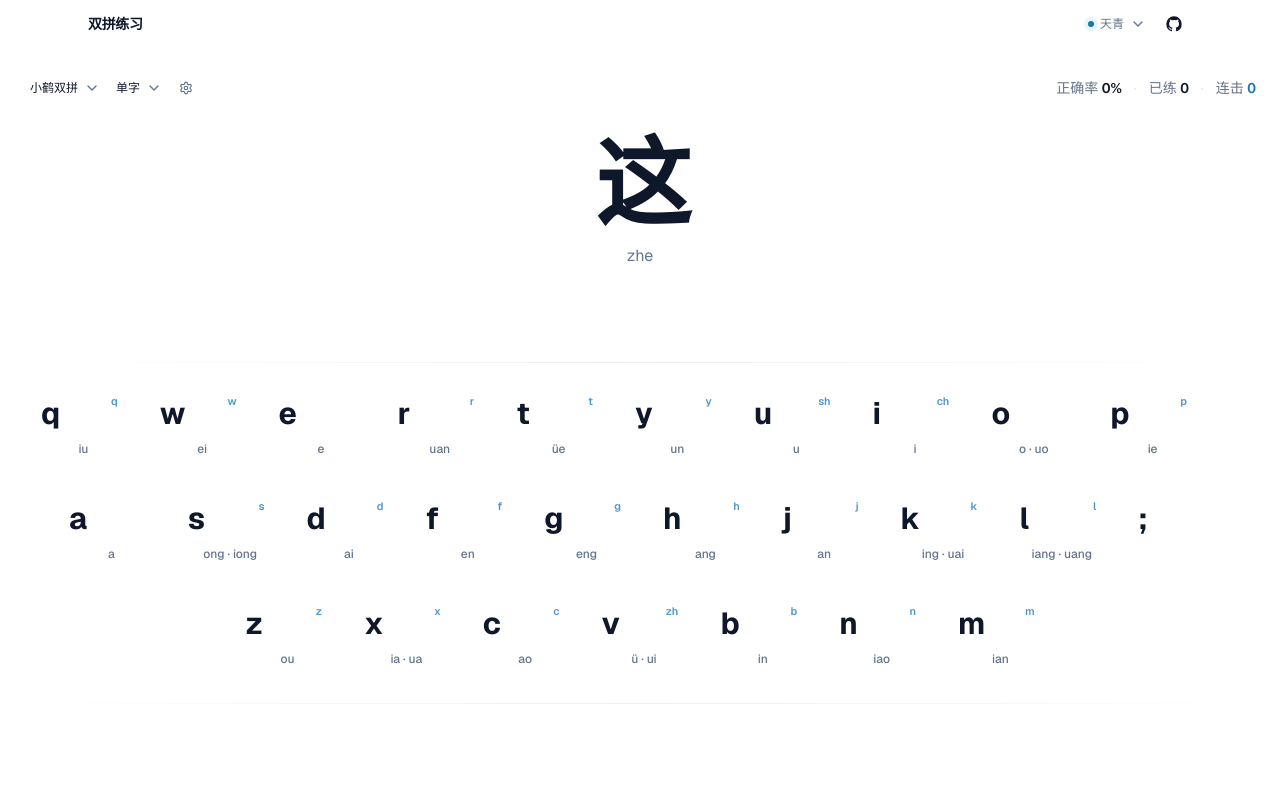
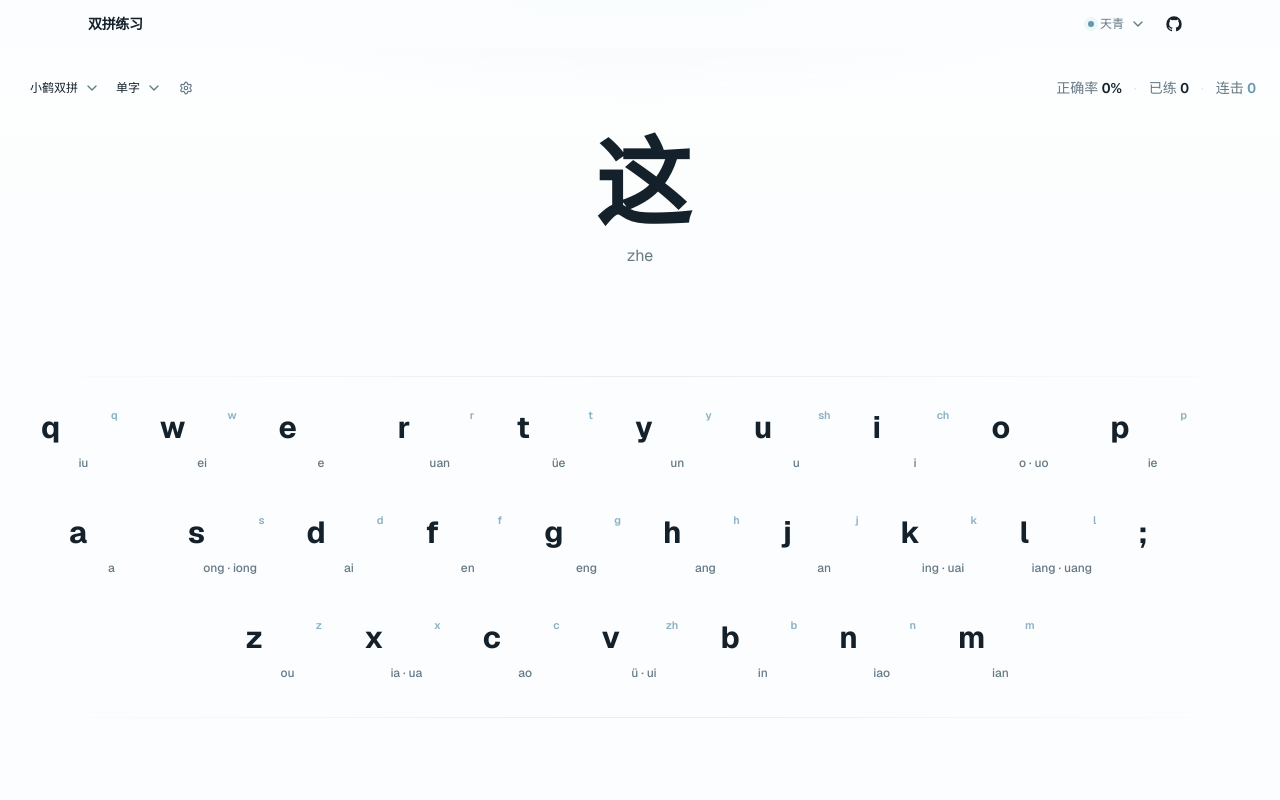
Before and after one commit to sharebravery/shuangpin-practice, a Next.js app: page / in a window 1280 px wide. Shown: the top 800 px of the page. Built offline with nearby package versions, Linux system fonts and the light colour scheme.

Commit message:
style: make ceramic material the theme foundation

```diff
--- a/src/app/globals.css
+++ b/src/app/globals.css
@@ -48,141 +48,159 @@
   --radius-4xl: calc(var(--radius) * 2.6);
 }
 
+/*
+ * 三套主题共用同一套结构，只改变材质气质：
+ * 天青 = 白瓷与天青釉；朱砂 = 宣纸与印色；玄青 = 深青夜色与黑釉。
+ * “陶瓷”主要通过冷暖白、微弱釉面高光、边缘反射和空间光表达，避免拟物化。
+ */
 :root,
 .clean {
-  --background: #ffffff;
-  --foreground: #0f172a;
+  --background: #fbfdfe;
+  --foreground: #14212b;
   --card: #ffffff;
-  --card-foreground: #0f172a;
+  --card-foreground: #14212b;
   --popover: #ffffff;
-  --popover-foreground: #0f172a;
-  --primary: #1677b3;
+  --popover-foreground: #14212b;
+  --primary: #6697ad;
   --primary-foreground: #ffffff;
-  --secondary: #eaf5fb;
-  --secondary-foreground: #0f172a;
-  --muted: #f1f5f9;
-  --muted-foreground: #64748b;
-  --accent: #eaf5fb;
-  --accent-foreground: #0f172a;
-  --destructive: #e5484d;
-  --border: #e2e8f0;
-  --input: #e2e8f0;
-  --ring: #1677b3;
-  --chart-1: #1677b3;
-  --chart-2: #64748b;
-  --chart-3: #94a3b8;
-  --chart-4: #475569;
-  --chart-5: #cbd5e1;
+  --secondary: #edf6f8;
+  --secondary-foreground: #14212b;
+  --muted: #f2f7f8;
+  --muted-foreground: #657985;
+  --accent: #edf6f8;
+  --accent-foreground: #14212b;
+  --destructive: #c95a61;
+  --border: #dce7eb;
+  --input: #dce7eb;
+  --ring: #6697ad;
+  --chart-1: #6697ad;
+  --chart-2: #657985;
+  --chart-3: #9db3bc;
+  --chart-4: #496775;
+  --chart-5: #cbdadf;
   --radius: 0.55rem;
-  --sidebar: #f8fafc;
-  --sidebar-foreground: #0f172a;
-  --sidebar-primary: #1677b3;
+  --sidebar: #f5fafb;
+  --sidebar-foreground: #14212b;
+  --sidebar-primary: #6697ad;
   --sidebar-primary-foreground: #ffffff;
-  --sidebar-accent: #eaf5fb;
-  --sidebar-accent-foreground: #0f172a;
-  --sidebar-border: #e2e8f0;
-  --sidebar-ring: #1677b3;
-  --brand: #1677b3;
-  --brand-strong: #0e6390;
-  --brand-soft: #eaf5fb;
-  --correct: #1677b3;
-  --correct-soft: #eaf5fb;
-  --error: #e5484d;
+  --sidebar-accent: #edf6f8;
+  --sidebar-accent-foreground: #14212b;
+  --sidebar-border: #dce7eb;
+  --sidebar-ring: #6697ad;
+  --brand: #6697ad;
+  --brand-strong: #47788f;
+  --brand-soft: #edf6f8;
+  --correct: #6697ad;
+  --correct-soft: #edf6f8;
+  --error: #c95a61;
   --error-soft: #fff1f2;
-  --surface: #f8fafc;
-  --key: #f8fafc;
-  --key-hover: #f1f5f9;
-  --key-shadow: #cbd5e1;
+  --surface: #f5fafb;
+  --key: #fdfefe;
+  --key-hover: #f4f9fa;
+  --key-shadow: #ccdce2;
+  --canvas-glow: rgba(112, 165, 185, 0.14);
+  --canvas-sheen: rgba(255, 255, 255, 0.72);
+  --ceramic-highlight: rgba(255, 255, 255, 0.92);
+  --ceramic-rim: rgba(255, 255, 255, 0.82);
 }
 
 .ink {
-  --background: #fffdf8;
-  --foreground: #202124;
-  --card: #fffdf8;
-  --card-foreground: #202124;
-  --popover: #fffdf8;
-  --popover-foreground: #202124;
-  --primary: #b93a2f;
+  --background: #fffaf3;
+  --foreground: #2b2824;
+  --card: #fffdf9;
+  --card-foreground: #2b2824;
+  --popover: #fffdf9;
+  --popover-foreground: #2b2824;
+  --primary: #b64b3d;
   --primary-foreground: #ffffff;
-  --secondary: #fff1ee;
-  --secondary-foreground: #202124;
-  --muted: #f7f3ed;
-  --muted-foreground: #706b65;
-  --accent: #fff1ee;
-  --accent-foreground: #202124;
-  --destructive: #cf3038;
-  --border: #e7e0d7;
-  --input: #e7e0d7;
-  --ring: #b93a2f;
-  --chart-1: #b93a2f;
-  --chart-2: #706b65;
-  --chart-3: #aaa198;
-  --chart-4: #4d4945;
-  --chart-5: #d9d1c7;
-  --sidebar: #faf7f2;
-  --sidebar-foreground: #202124;
-  --sidebar-primary: #b93a2f;
+  --secondary: #faeee7;
+  --secondary-foreground: #2b2824;
+  --muted: #f5efe7;
+  --muted-foreground: #746b63;
+  --accent: #faeee7;
+  --accent-foreground: #2b2824;
+  --destructive: #913b36;
+  --border: #e6dacf;
+  --input: #e6dacf;
+  --ring: #b64b3d;
+  --chart-1: #b64b3d;
+  --chart-2: #746b63;
+  --chart-3: #aa9b8e;
+  --chart-4: #544b44;
+  --chart-5: #dbcec2;
+  --sidebar: #faf4ec;
+  --sidebar-foreground: #2b2824;
+  --sidebar-primary: #b64b3d;
   --sidebar-primary-foreground: #ffffff;
-  --sidebar-accent: #fff1ee;
-  --sidebar-accent-foreground: #202124;
-  --sidebar-border: #e7e0d7;
-  --sidebar-ring: #b93a2f;
-  --brand: #b93a2f;
-  --brand-strong: #962d25;
-  --brand-soft: #fff1ee;
-  --correct: #b93a2f;
-  --correct-soft: #fff1ee;
-  --error: #cf3038;
-  --error-soft: #fff0f1;
-  --surface: #faf7f2;
-  --key: #fffefa;
-  --key-hover: #faf5ee;
-  --key-shadow: #d8d0c6;
+  --sidebar-accent: #faeee7;
+  --sidebar-accent-foreground: #2b2824;
+  --sidebar-border: #e6dacf;
+  --sidebar-ring: #b64b3d;
+  --brand: #b64b3d;
+  --brand-strong: #94382f;
+  --brand-soft: #faece7;
+  --correct: #b64b3d;
+  --correct-soft: #faece7;
+  --error: #913b36;
+  --error-soft: #f7e6e1;
+  --surface: #faf4ec;
+  --key: #fffdfa;
+  --key-hover: #faf3e9;
+  --key-shadow: #d9cbbf;
+  --canvas-glow: rgba(183, 83, 63, 0.055);
+  --canvas-sheen: rgba(255, 253, 249, 0.78);
+  --ceramic-highlight: rgba(255, 255, 255, 0.78);
+  --ceramic-rim: rgba(255, 255, 255, 0.68);
 }
 
 .graphite {
-  --background: #0b1220;
-  --foreground: #f8fafc;
-  --card: #111827;
-  --card-foreground: #f8fafc;
-  --popover: #111827;
-  --popover-foreground: #f8fafc;
-  --primary: #38bdf8;
-  --primary-foreground: #07111f;
-  --secondary: #15263a;
-  --secondary-foreground: #f8fafc;
-  --muted: #172033;
-  --muted-foreground: #94a3b8;
-  --accent: #15263a;
-  --accent-foreground: #f8fafc;
-  --destructive: #fb7185;
-  --border: #263449;
-  --input: #263449;
-  --ring: #38bdf8;
-  --chart-1: #38bdf8;
-  --chart-2: #94a3b8;
-  --chart-3: #64748b;
-  --chart-4: #cbd5e1;
-  --chart-5: #475569;
-  --sidebar: #111827;
-  --sidebar-foreground: #f8fafc;
-  --sidebar-primary: #38bdf8;
-  --sidebar-primary-foreground: #07111f;
-  --sidebar-accent: #15263a;
-  --sidebar-accent-foreground: #f8fafc;
-  --sidebar-border: #263449;
-  --sidebar-ring: #38bdf8;
-  --brand: #38bdf8;
-  --brand-strong: #7dd3fc;
-  --brand-soft: #15263a;
-  --correct: #38bdf8;
-  --correct-soft: #15263a;
-  --error: #fb7185;
-  --error-soft: #341923;
-  --surface: #111827;
-  --key: #172033;
-  --key-hover: #1d2940;
-  --key-shadow: #050a12;
+  color-scheme: dark;
+  --background: #0d1719;
+  --foreground: #edf3f3;
+  --card: #111d20;
+  --card-foreground: #edf3f3;
+  --popover: #111d20;
+  --popover-foreground: #edf3f3;
+  --primary: #78a4ad;
+  --primary-foreground: #091214;
+  --secondary: #172a2e;
+  --secondary-foreground: #edf3f3;
+  --muted: #162327;
+  --muted-foreground: #96aaae;
+  --accent: #172a2e;
+  --accent-foreground: #edf3f3;
+  --destructive: #d47a78;
+  --border: #294046;
+  --input: #294046;
+  --ring: #78a4ad;
+  --chart-1: #78a4ad;
+  --chart-2: #96aaae;
+  --chart-3: #627b80;
+  --chart-4: #c4d3d5;
+  --chart-5: #425b60;
+  --sidebar: #111d20;
+  --sidebar-foreground: #edf3f3;
+  --sidebar-primary: #78a4ad;
+  --sidebar-primary-foreground: #091214;
+  --sidebar-accent: #172a2e;
+  --sidebar-accent-foreground: #edf3f3;
+  --sidebar-border: #294046;
+  --sidebar-ring: #78a4ad;
+  --brand: #78a4ad;
+  --brand-strong: #a1c2c8;
+  --brand-soft: #172d32;
+  --correct: #78a4ad;
+  --correct-soft: #172d32;
+  --error: #d47a78;
+  --error-soft: #342326;
+  --surface: #121f22;
+  --key: #15262a;
+  --key-hover: #1a2e33;
+  --key-shadow: #050a0b;
+  --canvas-glow: rgba(84, 139, 149, 0.16);
+  --canvas-sheen: rgba(24, 43, 47, 0.46);
+  --ceramic-highlight: rgba(188, 216, 220, 0.11);
+  --ceramic-rim: rgba(190, 220, 224, 0.08);
 }
 
 @layer base {
@@ -191,10 +209,35 @@
   }
   body {
     @apply bg-background text-foreground;
+    background-image:
+      radial-gradient(900px 380px at 50% -170px, var(--canvas-glow), transparent 72%),
+      linear-gradient(180deg, var(--canvas-sheen) 0%, transparent 36%);
+    background-attachment: fixed;
   }
   html {
     @apply font-sans;
   }
+}
+
+/* 主练习谱再向下沉一点，让“字 + 键位谱”更像一个完整舞台。 */
+[aria-label="双拼键位图"] {
+  margin-top: 14px;
+}
+
+/*
+ * 仅键盘布局加入轻微釉面反射；谱面布局继续保持扁平排版。
+ * 利用 keyboard keycap 的 border-b 类区分两种布局，不引入额外组件状态。
+ */
+[aria-label="双拼键位图"] button[data-keycap][class*="border-b"]::before {
+  content: "";
+  pointer-events: none;
+  position: absolute;
+  inset: 1px 2px auto;
+  height: 42%;
+  border-radius: inherit;
+  background: linear-gradient(180deg, var(--ceramic-highlight), transparent);
+  box-shadow: inset 0 1px 0 var(--ceramic-rim);
+  opacity: 0.66;
 }
 
 @keyframes trace-draw {
--- a/src/components/theme-toggle.tsx
+++ b/src/components/theme-toggle.tsx
@@ -13,9 +13,9 @@ import {
 import { restorePracticeFocus } from "@/features/practice/practice-input";
 
 const THEMES = [
-  { value: "clean", label: "天青", dot: "#1677B3" },
-  { value: "ink", label: "朱砂", dot: "#B93A2F" },
-  { value: "graphite", label: "玄青", dot: "#38BDF8" },
+  { value: "clean", label: "天青", dot: "#6697AD" },
+  { value: "ink", label: "朱砂", dot: "#B64B3D" },
+  { value: "graphite", label: "玄青", dot: "#78A4AD" },
 ] as const;
 
 type ThemeName = (typeof THEMES)[number]["value"];
```
